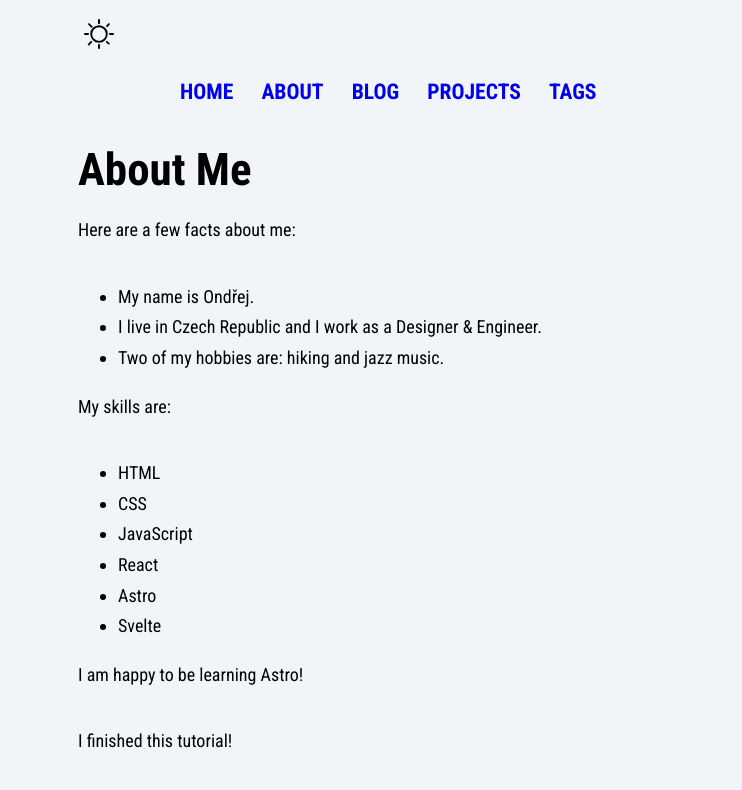
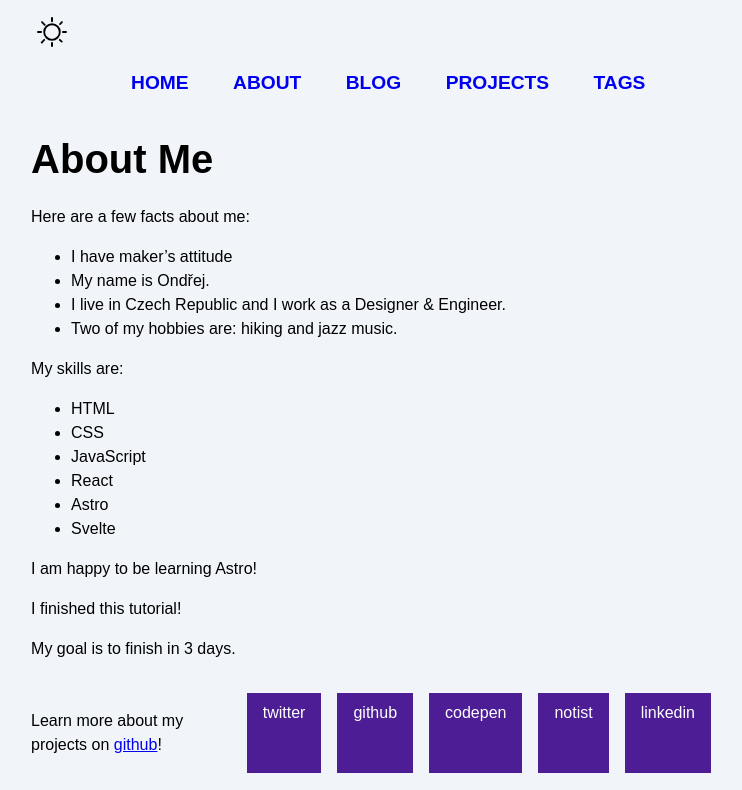
Before and after one commit to ondrejkonec/ondrejkonecny, an Astro site: page /about in a window 1280 px wide. Shown: the top 790 px of the page, without its empty margins (269-1011 px from the left). Built offline with nearby package versions, Linux system fonts and the light colour scheme; Astro itself is replaced by a stand-in of ours.

Commit message:
remove visuals (typography) for now

```diff
--- a/src/pages/about.astro
+++ b/src/pages/about.astro
@@ -20,6 +20,7 @@
 <BaseLayout pageTitle={pageTitle}>
     <p>Here are a few facts about me:</p>
     <ul>
+      <li>I have maker’s attitude</li>
       <li>My name is {identity.firstName}.</li>
       <li>
         I live in {identity.country} and I work as a {identity.occupation}.
--- a/src/styles/global.css
+++ b/src/styles/global.css
@@ -13,30 +13,24 @@
 
 html {
   background-color: #f1f5f9;
-  font-family: "Roboto Condensed", sans-serif;
-  font-size: 18px;
-  line-height: 1.7;
+  font-family: sans-serif;
 }
 
 body {
   margin: 0 auto;
   width: 100%;
-  max-width: 70ch;
+  max-width: 80ch;
   padding: 1rem;
+  line-height: 1.5;
 }
 
 h1 {
   margin: 1rem 0;
   font-size: 2.5rem;
-  line-height: 1.2;
 }
 
 nav a {
   padding-right: .75rem;
-}
-
-p {
-  margin-block-end: 2em;
 }
 
 /* nav styles */
@@ -75,7 +69,7 @@
 
   .nav-links a {
     display: inline-block;
-    padding: 15px 12px;
+    padding: 15px 20px;
   }
 
 }
```
